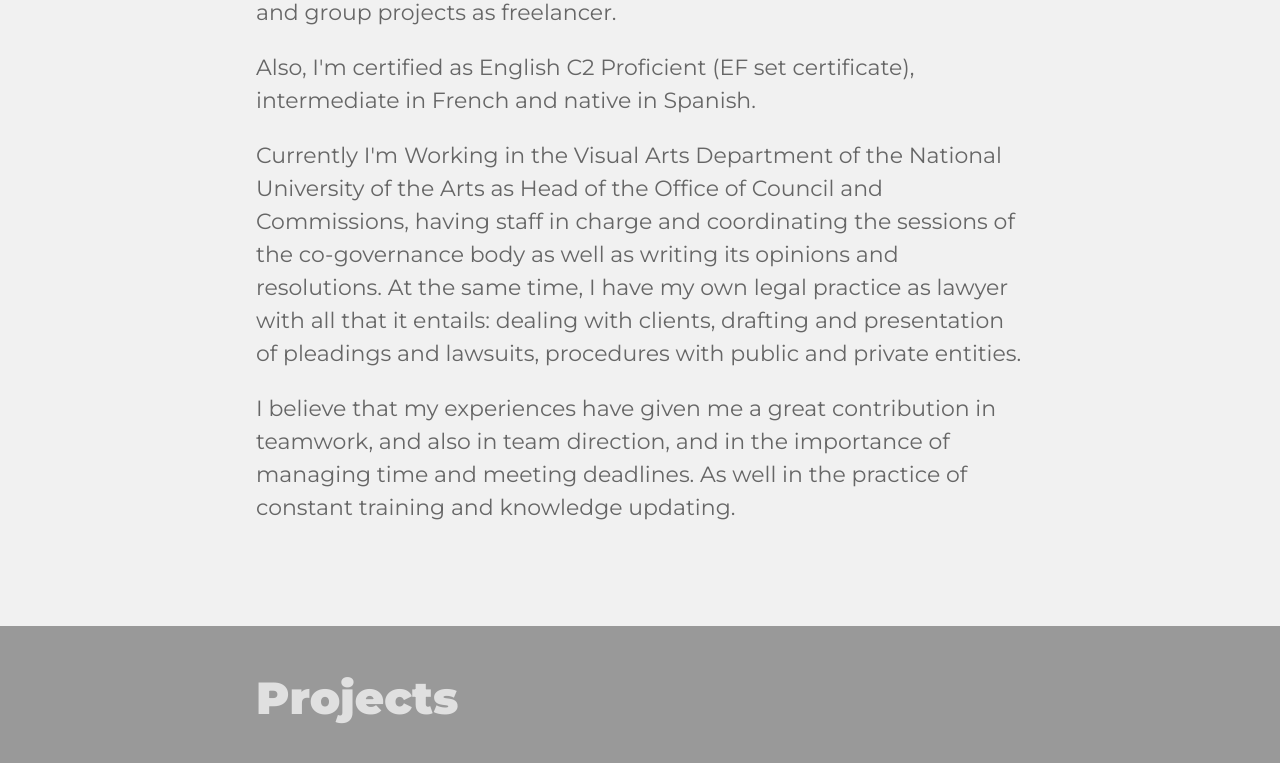
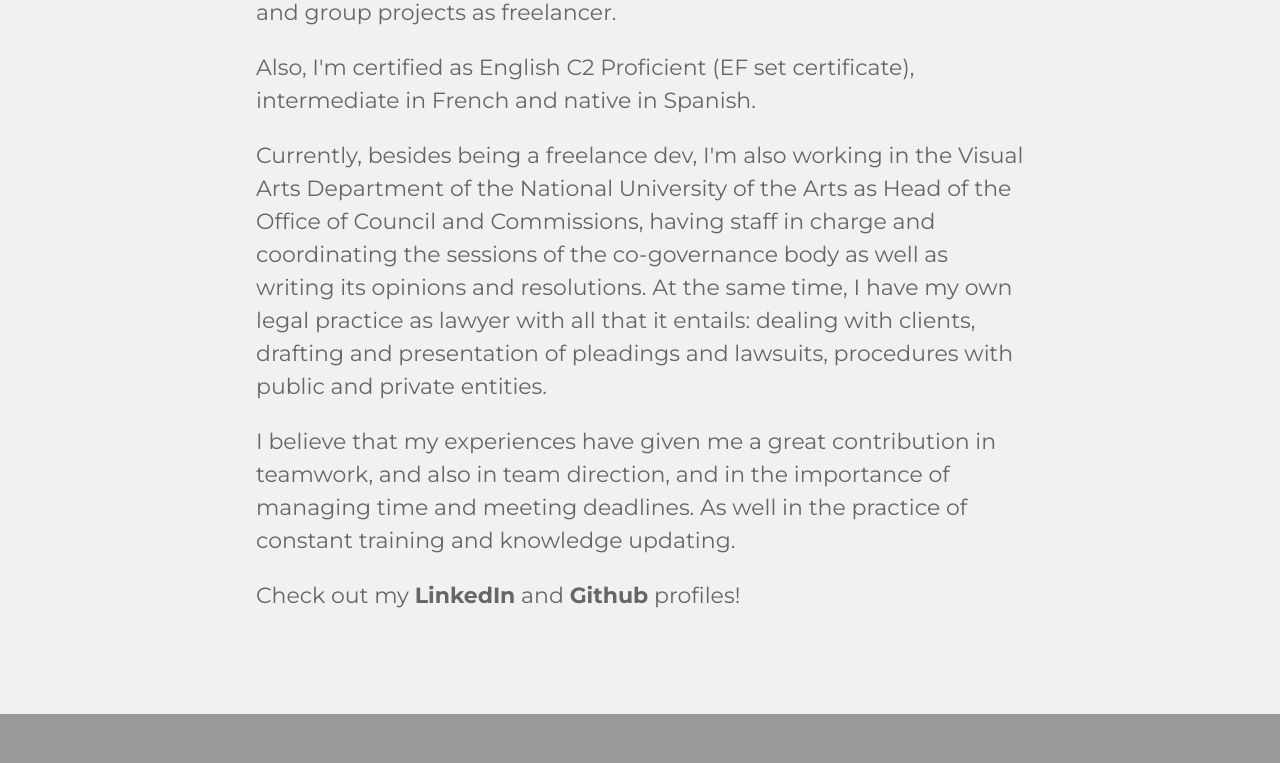
Before and after one commit to AAlejof/Aalejof-Portfolio, a React (Vite) app in the folder client/: page / in a window 1280 px wide. Shown: the part 460-1223 px from the top of the page. Built offline with nearby package versions, Linux system fonts and the light colour scheme.

Commit message:
change text - add linkedin and github profiles

```diff
--- a/client/src/components/Home/Home.jsx
+++ b/client/src/components/Home/Home.jsx
@@ -19,11 +19,12 @@ const Home = () => {
                         Also, I'm certified as English C2 Proficient (EF set certificate), intermediate in French and native in Spanish.
                     </p>
                     <p>
-                        Currently I'm Working in the Visual Arts Department of the National University of the Arts as Head of the Office of Council and Commissions, having staff in charge and coordinating the sessions of the co-governance body as well as writing its opinions and resolutions. At the same time, I have my own legal practice as lawyer with all that it entails: dealing with clients, drafting and presentation of pleadings and lawsuits, procedures with public and private entities.
+                        Currently, besides being a freelance dev, I'm also working  in the Visual Arts Department of the National University of the Arts as Head of the Office of Council and Commissions, having staff in charge and coordinating the sessions of the co-governance body as well as writing its opinions and resolutions. At the same time, I have my own legal practice as lawyer with all that it entails: dealing with clients, drafting and presentation of pleadings and lawsuits, procedures with public and private entities.
                     </p>
                     <p>
                         I believe that my experiences have given me a great contribution in teamwork, and also in team direction, and in the importance of managing time and meeting deadlines. As well in the practice of constant training and knowledge updating.
                     </p>
+                    <p>Check out my <a href="https://www.linkedin.com/in/aalejof/" target="_blank"><b>LinkedIn</b></a> and <a href="https://github.com/AAlejof" target="_blank"><b>Github</b></a> profiles!</p>
                 </div>
             </div>
             <Projects/>
```
